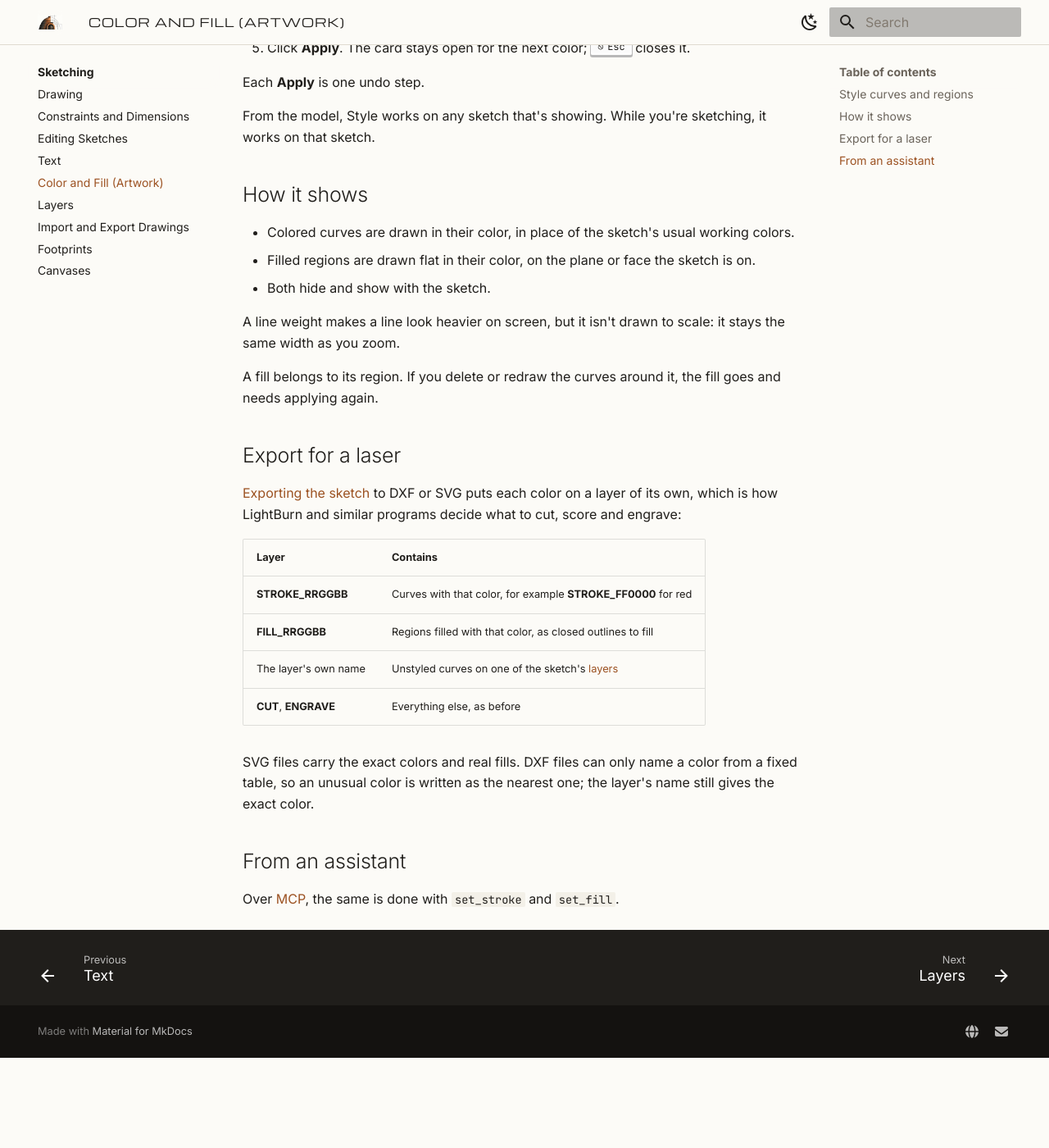
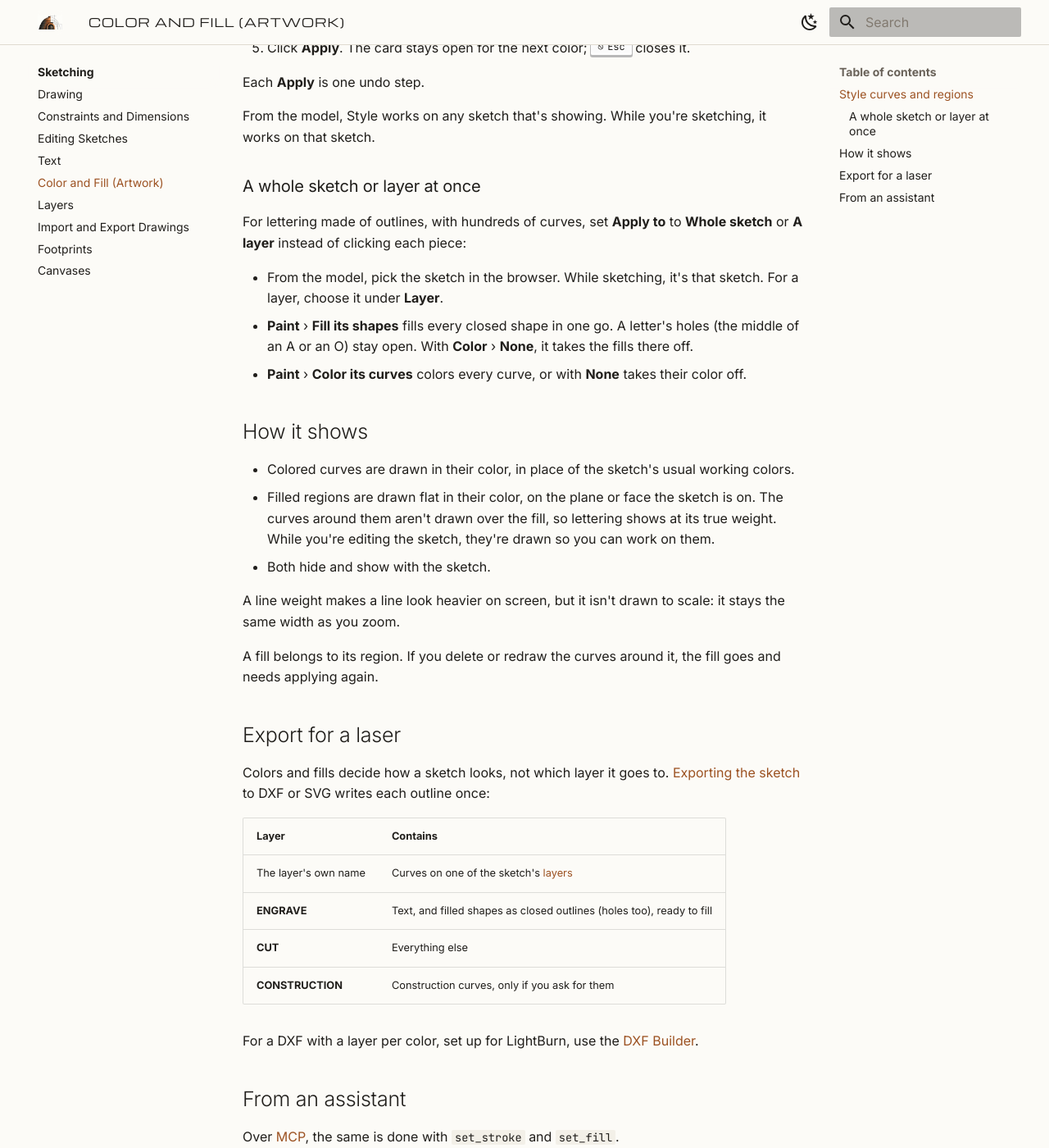
Before and after one commit to invictuscockpits/invictuscad-docs, an MkDocs documentation site: the page built from docs/sketching/artwork.md, in a window 1280 px wide and 1400 px high, scrolled down 543 px. Shown: the whole window at 82% size. Built offline with MkDocs 1.6.1 and Material for MkDocs 9.7.7, drawn with Linux system fonts in a browser that asks for light colours; before the commit the page ends 1833 px from its top, so only the background shows below that.

Commit message:
DXF Builder; Style on a whole sketch or layer; lettering at its true weight; sketch exports write each outline once

```diff
--- a/docs/sketching/artwork.md
+++ b/docs/sketching/artwork.md
@@ -19,10 +19,23 @@ Each **Apply** is one undo step.
 From the model, Style works on any sketch that's showing. While you're sketching, it works on
 that sketch.
 
+### A whole sketch or layer at once
+
+For lettering made of outlines, with hundreds of curves, set **Apply to** to **Whole sketch** or
+**A layer** instead of clicking each piece:
+
+- From the model, pick the sketch in the browser. While sketching, it's that sketch. For a layer,
+  choose it under **Layer**.
+- **Paint** › **Fill its shapes** fills every closed shape in one go. A letter's holes (the middle
+  of an A or an O) stay open. With **Color** › **None**, it takes the fills there off.
+- **Paint** › **Color its curves** colors every curve, or with **None** takes their color off.
+
 ## How it shows
 
 - Colored curves are drawn in their color, in place of the sketch's usual working colors.
-- Filled regions are drawn flat in their color, on the plane or face the sketch is on.
+- Filled regions are drawn flat in their color, on the plane or face the sketch is on. The
+  curves around them aren't drawn over the fill, so lettering shows at its true weight. While
+  you're editing the sketch, they're drawn so you can work on them.
 - Both hide and show with the sketch.
 
 A line weight makes a line look heavier on screen, but it isn't drawn to scale: it stays the same
@@ -33,19 +46,17 @@ needs applying again.
 
 ## Export for a laser
 
-[Exporting the sketch](import-export.md#export-a-sketch) to DXF or SVG puts each color on a layer
-of its own, which is how LightBurn and similar programs decide what to cut, score and engrave:
+Colors and fills decide how a sketch looks, not which layer it goes to. [Exporting the
+sketch](import-export.md#export-a-sketch) to DXF or SVG writes each outline once:
 
 | Layer | Contains |
 |---|---|
-| **STROKE_RRGGBB** | Curves with that color, for example **STROKE_FF0000** for red |
-| **FILL_RRGGBB** | Regions filled with that color, as closed outlines to fill |
-| The layer's own name | Unstyled curves on one of the sketch's [layers](layers.md) |
-| **CUT**, **ENGRAVE** | Everything else, as before |
+| The layer's own name | Curves on one of the sketch's [layers](layers.md) |
+| **ENGRAVE** | Text, and filled shapes as closed outlines (holes too), ready to fill |
+| **CUT** | Everything else |
+| **CONSTRUCTION** | Construction curves, only if you ask for them |
 
-SVG files carry the exact colors and real fills. DXF files can only name a color from a fixed
-table, so an unusual color is written as the nearest one; the layer's name still gives the exact
-color.
+For a DXF with a layer per color, set up for LightBurn, use the [DXF Builder](../making/dxf-builder.md).
 
 ## From an assistant
 
--- a/mkdocs.yml
+++ b/mkdocs.yml
@@ -105,6 +105,7 @@ nav:
       - Drawings: drawings/index.md
   - Making Parts:
       - Flat Parts: making/flat-parts.md
+      - DXF Builder: making/dxf-builder.md
       - Nest Parts on Sheets: making/nesting.md
   - CAM:
       - From Model to G-code: cam/index.md
```
Also changed, not shown: docs/getting-started/window.md (+1 -1 lines), docs/making/dxf-builder.md (added, +42 -0 lines), docs/modeling/sheet-metal.md (+1 -1 lines), docs/sketching/import-export.md (+3 -3 lines).
